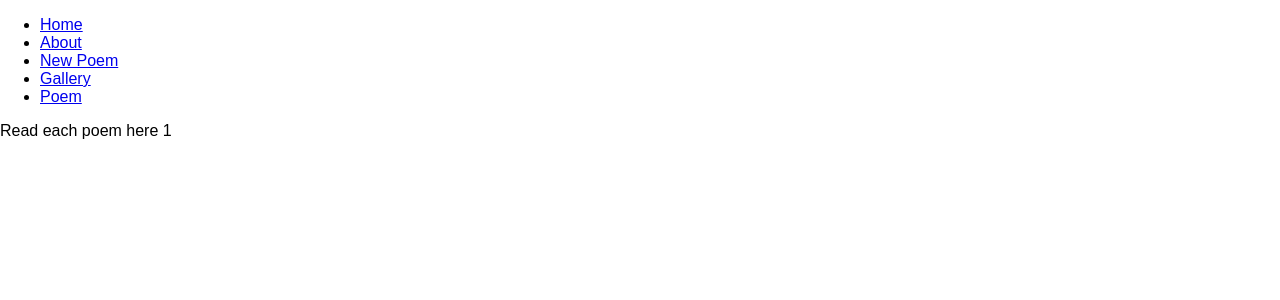
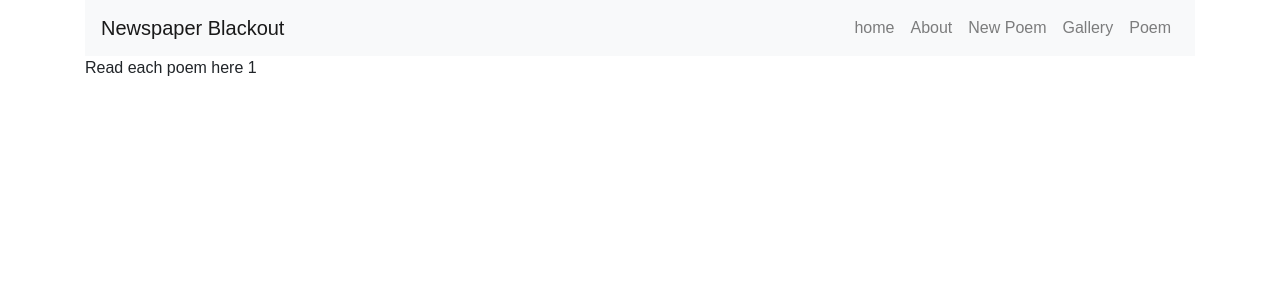
Before and after one commit to SumanH08/newspaper-blackout, a React (Create React App) app: page /poem/1 in a window 1280 px wide. Shown: the top 300 px of the page. Built offline with nearby package versions, Linux system fonts and the light colour scheme.

Commit message:
installed reactstrap, updated navbar

```diff
--- a/package.json
+++ b/package.json
@@ -3,10 +3,12 @@
   "version": "0.1.0",
   "private": true,
   "dependencies": {
+    "bootstrap": "^4.1.1",
     "react": "^16.3.2",
     "react-dom": "^16.3.2",
     "react-router-dom": "^4.2.2",
-    "react-scripts": "1.1.4"
+    "react-scripts": "1.1.4",
+    "reactstrap": "^6.0.1"
   },
   "scripts": {
     "start": "react-scripts start",
--- a/src/App.js
+++ b/src/App.js
@@ -1,11 +1,6 @@
-import React, { Component } from "react";
-import {
-  BrowserRouter as Router,
-  Route,
-  Link,
-  Redirect,
-  Switch
-} from "react-router-dom";
+import React from "react";
+import { BrowserRouter as Router, Route, Switch } from "react-router-dom";
+import { Container } from "reactstrap";
 import HomePage from "./Components/HomePage.js";
 import AboutPage from "./Components/AboutPage.js";
 import GalleryPage from "./Components/GalleryPage.js";
@@ -14,21 +9,21 @@ import PoemPage from "./Components/PoemPage.js";
 import NavMenu from "./Components/NavMenu.js";
 import NotFoundPage from "./Components/NotFoundPage.js";
 
-class App extends Component {
+class App extends React.Component {
   render() {
     return (
       <Router>
-        <div>
+        <Container>
           <NavMenu />
           <Switch>
             <Route exact path="/" component={HomePage} />
-            <Route exact path="/about" component={AboutPage} />
-            <Route exact path="/gallery" component={GalleryPage} />
-            <Route exact path="/new" component={NewPoemPage} />
-            <Route exact path="/poem/:poem_id" component={PoemPage} />
+            <Route path="/about" component={AboutPage} />
+            <Route path="/gallery" component={GalleryPage} />
+            <Route path="/new" component={NewPoemPage} />
+            <Route path="/poem/:poem_id" component={PoemPage} />
             <Route component={NotFoundPage} />
           </Switch>
-        </div>
+        </Container>
       </Router>
     );
   }
--- a/src/Components/NavMenu.js
+++ b/src/Components/NavMenu.js
@@ -1,34 +1,58 @@
-import React, { Component } from "react";
-import { Link } from "react-router-dom";
+import React from "react";
+import {
+  Collapse,
+  Navbar,
+  NavbarToggler,
+  NavbarBrand,
+  Nav,
+  NavItem,
+  NavLink
+} from "reactstrap";
 
-class NavMenu extends Component {
+class NavMenu extends React.Component {
+  constructor(props) {
+    super(props);
+
+    this.toggle = this.toggle.bind(this);
+    this.state = {
+      isOpen: false
+    };
+  }
+  toggle() {
+    this.setState({
+      isOpen: !this.state.isOpen
+    });
+  }
   render() {
     console.log(this.props);
     return (
-      <div>
-        <ul>
-          <li>
-            <Link to="/">Home</Link>
-          </li>
-          <li>
-            <Link to="/about">About</Link>
-          </li>
-          <li>
-            <Link to="/new">New Poem</Link>
-          </li>
-          <li>
-            <Link to="/gallery">Gallery</Link>
-          </li>
-          <li>
-            <Link to="/poem/123">Poem</Link>
-          </li>
-        </ul>
-      </div>
+      <Navbar color="light" light expand="md">
+        <NavbarBrand href="/">Newspaper Blackout</NavbarBrand>
+        <NavbarToggler onClick={this.toggle} />
+        <Collapse isOpen={this.state.isOpen} navbar>
+          <Nav className="ml-auto" navbar>
+            <NavItem>
+              <NavLink href="/">home</NavLink>
+            </NavItem>
+            <NavItem>
+              <NavLink href="/about">About</NavLink>
+            </NavItem>
+            <NavItem>
+              <NavLink href="/new">New Poem</NavLink>
+            </NavItem>
+            <NavItem>
+              <NavLink href="/gallery">Gallery</NavLink>
+            </NavItem>
+            <NavItem>
+              <NavLink href="/poem/123">Poem</NavLink>
+            </NavItem>
+          </Nav>
+        </Collapse>
+      </Navbar>
     );
   }
 }
 
 export default NavMenu;
 
-// 404 if No page
-//do links here to navigate
+//convert to a actual nav menu using reactstrap
--- a/src/Components/PoemPage.js
+++ b/src/Components/PoemPage.js
@@ -2,7 +2,7 @@ import React, { Component } from "react";
 
 class PoemPage extends Component {
   render() {
-    console.log(this.props);
+    console.log(this.props.match);
     return <div>Read each poem here {this.props.match.params.poem_id}</div>;
   }
 }
--- a/src/index.js
+++ b/src/index.js
@@ -1,8 +1,7 @@
 import React from "react";
 import ReactDOM from "react-dom";
-import { BrowserRouter, Router, Route, Link } from "react-router-dom";
+import "bootstrap/dist/css/bootstrap.min.css";
 import "./index.css";
 import App from "./App";
-import registerServiceWorker from "./registerServiceWorker";
 
 ReactDOM.render(<App />, document.getElementById("root"));
```
Also changed, not shown: 1 other file (tests, documents, lock files or other folders).
